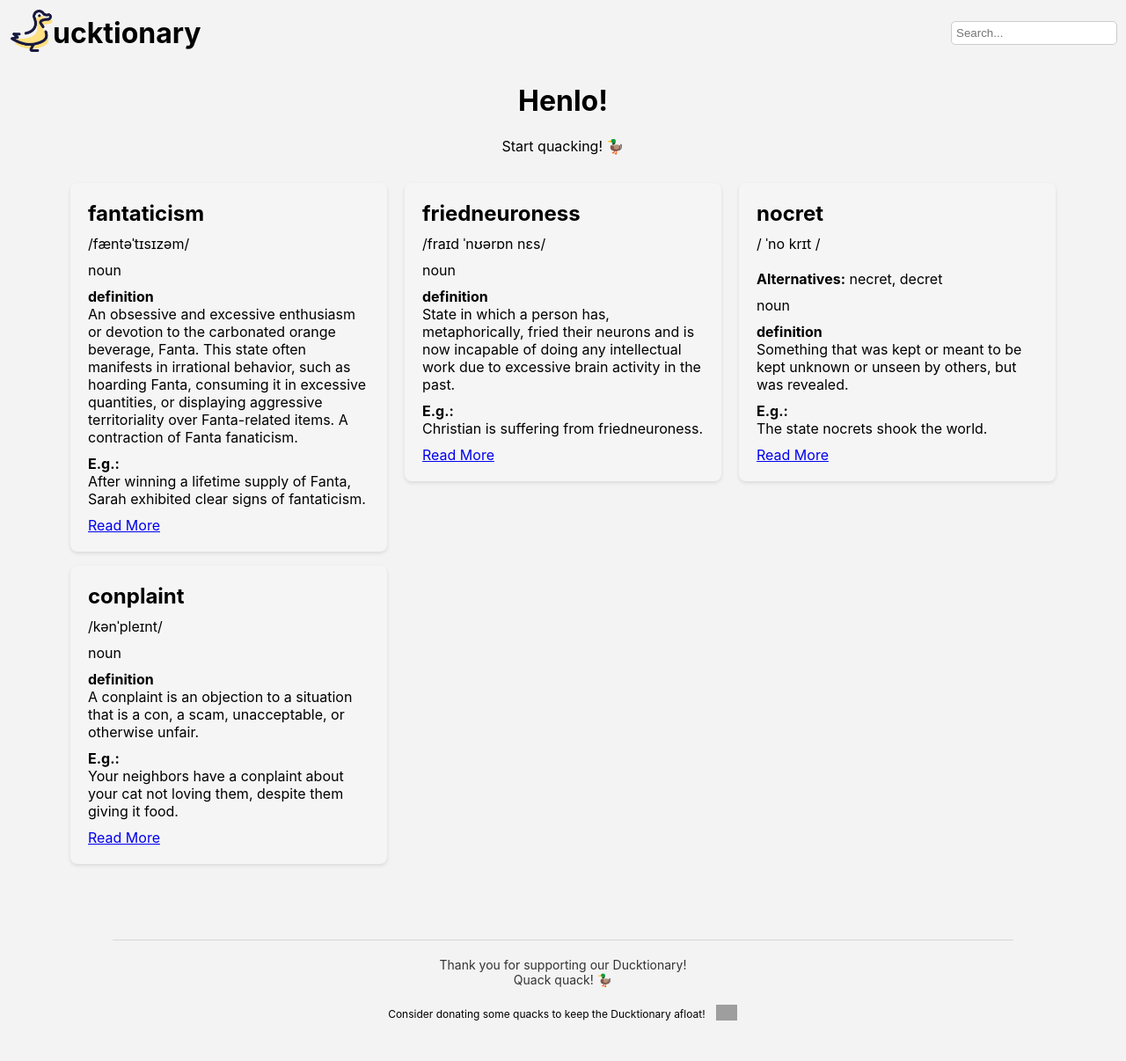
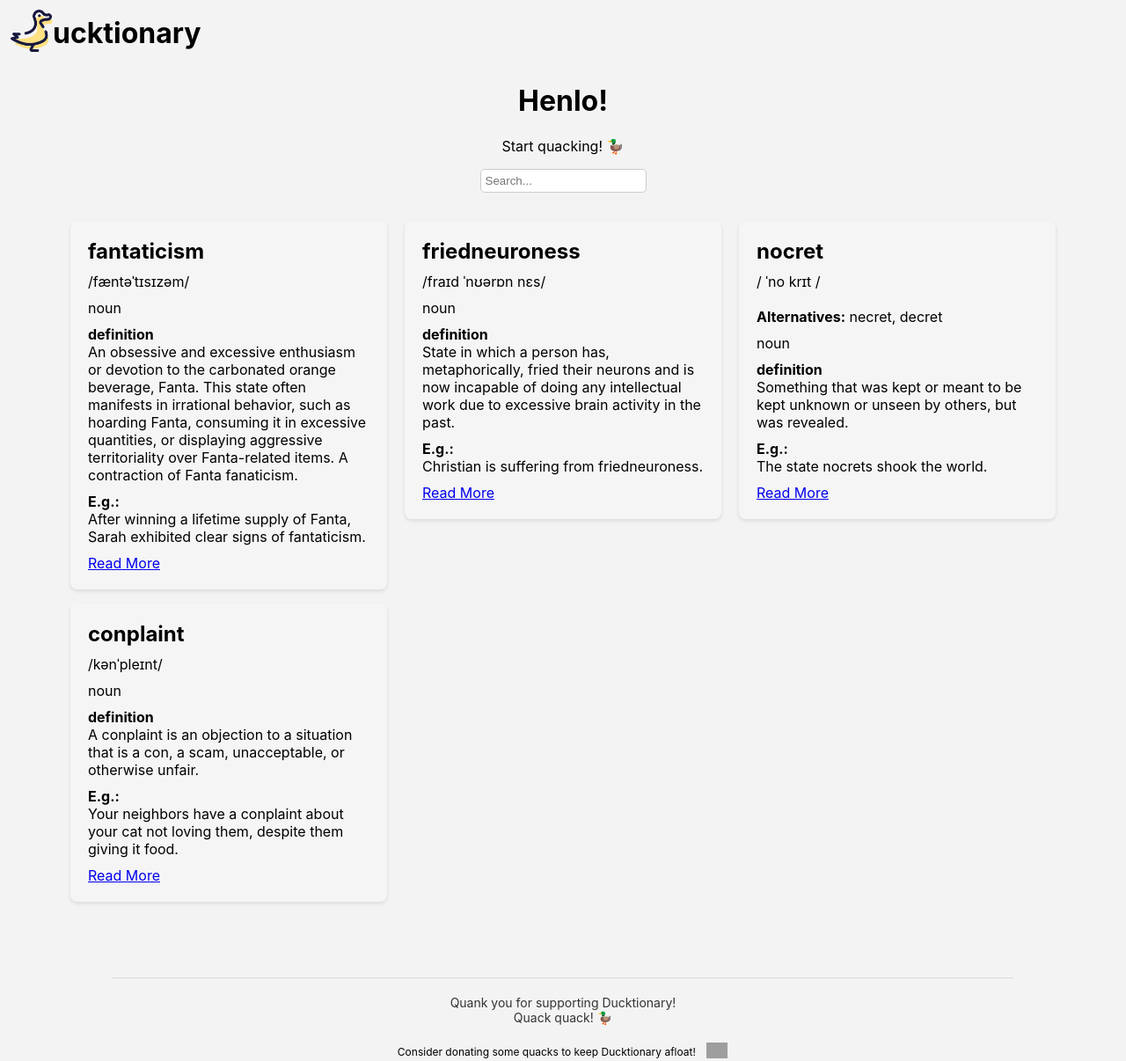
Before and after one commit to callmechristian/ducktionary, a Jekyll site: the page built from index.md, in a window 1280 px wide. Shown: the whole page at 88% size. Built offline with Jekyll 4.4.1, drawn with Linux system fonts in a browser that asks for light colours; before the commit the page ends 1163 px from its top, so only the background shows below that; grey boxes are pictures that could not be loaded.

Commit message:
moved search bar, improved quackness

```diff
--- a/_includes/footer.html
+++ b/_includes/footer.html
@@ -1,11 +1,11 @@
 <footer>
     <div class="thanks">
-        <p>Thank you for supporting our Ducktionary!</p>
+        <p>Quank you for supporting Ducktionary!</p>
         <p>Quack quack! 🦆</p>
     </div>
 
     <div class="donate">
-        Consider donating some quacks to keep the Ducktionary afloat!
+        <p>Consider donating some quacks to keep Ducktionary afloat!</p>
         <a href="https://revolut.me/christ3kc7" target="_blank">
             <img width="48" src="{{ site.baseurl }}/assets/images/donate.png" alt="donate" />
         </a>
--- a/_includes/head.html
+++ b/_includes/head.html
@@ -21,8 +21,4 @@
             <h1>ucktionary</h1>
         </div>
     </div>
-    <div class="search-bar">
-        <input type="text" placeholder="Search..." id="filterInput" oninput="filterCards()">
-        <!-- <button type="submit" oninput="filterCards()">Search</button> -->
-    </div>
 </header>
--- a/_layouts/home.html
+++ b/_layouts/home.html
@@ -5,6 +5,10 @@
     <div class="greeting">
         <h1>Henlo!</h1>
         <p>Start quacking! 🦆</p>
+        <div class="search-bar">
+            <input type="text" placeholder="Search..." id="filterInput" oninput="filterCards()">
+            <!-- <button type="submit" oninput="filterCards()">Search</button> -->
+        </div>
     </div>
     <main>
         <div class="card-gallery">
--- a/_sass/base.scss
+++ b/_sass/base.scss
@@ -18,6 +18,30 @@ body {
   text-align: center;
   margin-top: 1em;
   margin-bottom: 2em;
+}
+
+
+.search-bar {
+  display: block;
+  margin: 0 auto;
+  width: fit-content;
+  margin-top: 1em;
+}
+
+.search-bar input[type="text"] {
+  padding: 5px;
+  border: 1px solid #ccc;
+  border-radius: 5px;
+}
+
+.search-bar button[type="submit"] {
+  margin-left: 10px;
+  padding: 5px 10px;
+  background-color: #007bff;
+  color: #fff;
+  border: none;
+  border-radius: 5px;
+  cursor: pointer;
 }
 
 .card-gallery {
--- a/_sass/header.scss
+++ b/_sass/header.scss
@@ -50,31 +50,3 @@ header {
     margin-left: 10px;
     color: #333;
 }
-
-.search-bar {
-    margin-left: auto;
-    display: flex;
-    align-items: center;
-    @media screen and (max-width: 800px) {
-        display: block;
-        margin: 0 auto;
-        width: fit-content;
-        margin-top: 1em;
-    }
-}
-
-.search-bar input[type="text"] {
-    padding: 5px;
-    border: 1px solid #ccc;
-    border-radius: 5px;
-}
-
-.search-bar button[type="submit"] {
-    margin-left: 10px;
-    padding: 5px 10px;
-    background-color: #007bff;
-    color: #fff;
-    border: none;
-    border-radius: 5px;
-    cursor: pointer;
-}
```
